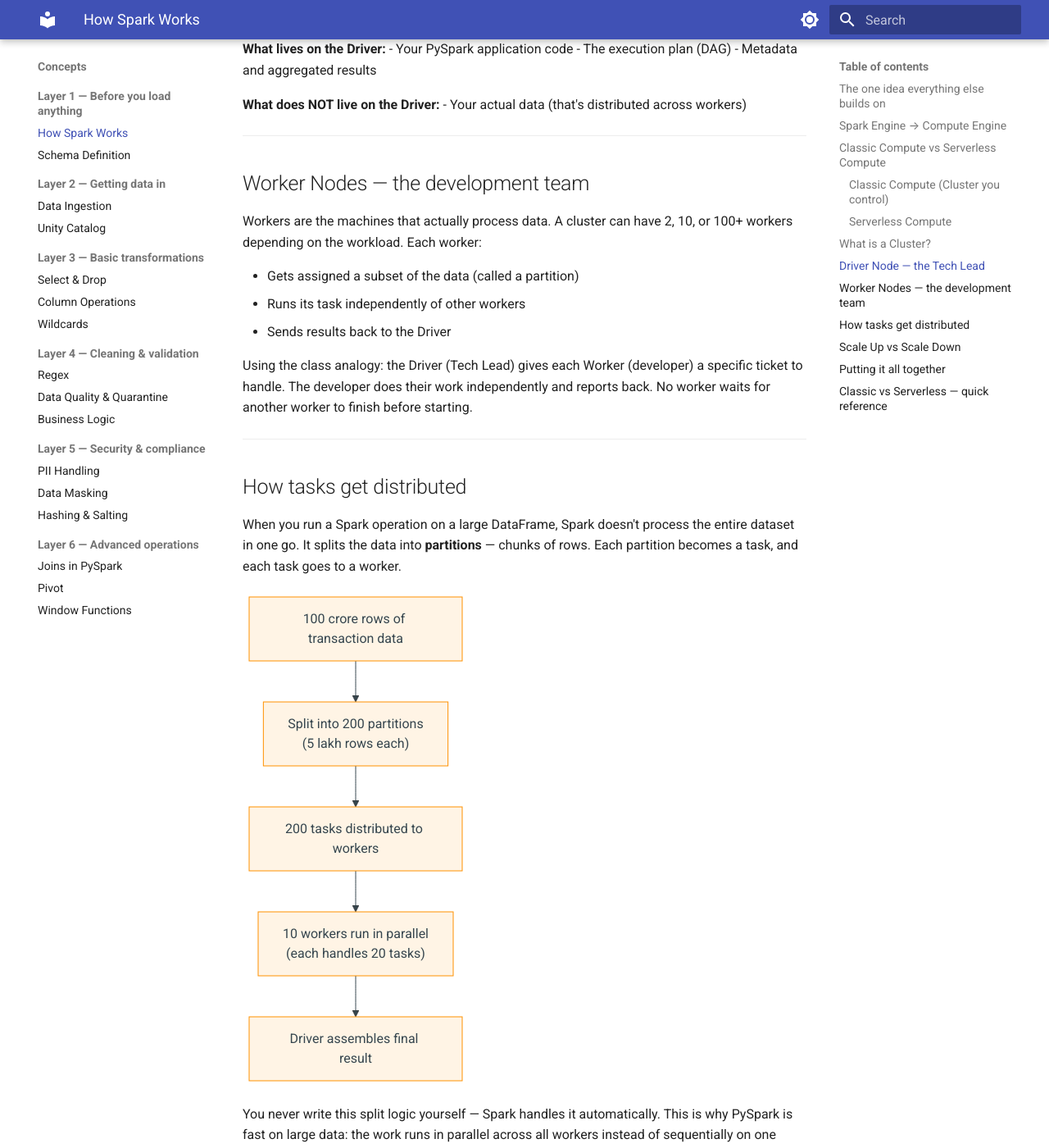
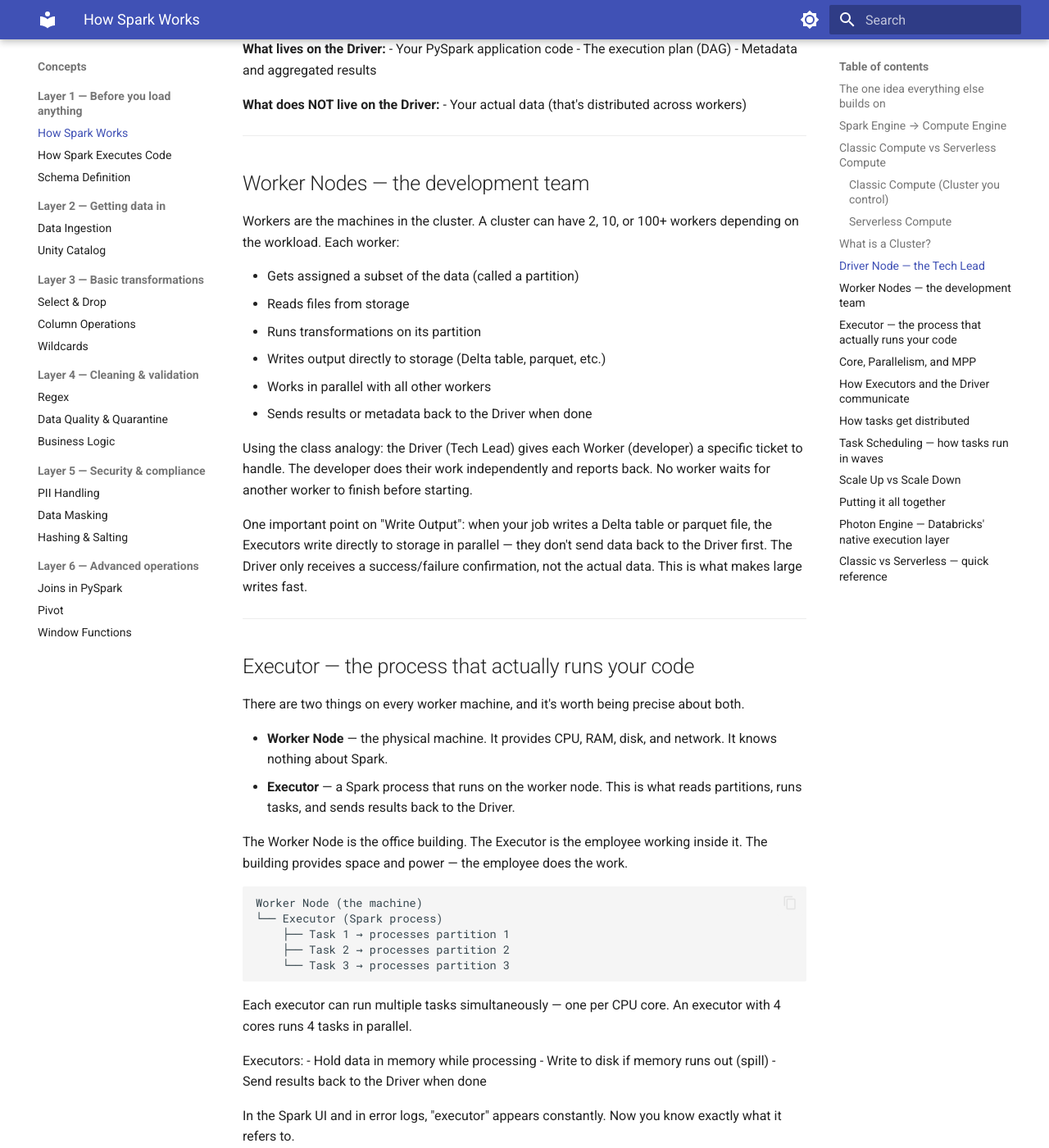
Before and after one commit to saidev-pbi-fabric/pyspark-learning-notes, an MkDocs documentation site: the page built from docs/concepts/spark-architecture.md, in a window 1280 px wide and 1400 px high, scrolled down 3039 px. Shown: the whole window at 82% size. Built offline with MkDocs 1.6.1 and Material for MkDocs 9.7.7, drawn with Linux system fonts in a browser that asks for light colours; some of the changed text lies outside the part shown.

Commit message:
Add Spark execution model page and expand architecture concepts
New page: spark-execution-model.md
- SparkSession and SparkContext — entry points and what they are
- Lazy evaluation — why transformations don't run until an action is called
- Transformations vs Actions — exhaustive reference list with identification rules
- Narrow vs Wide Transformations — what causes a shuffle and what doesn't
- explain() command — how to read the physical plan and spot shuffles
- coalesce vs repartition — partition control, output file count, Free Edition use case
- Job, In-Memory Processing, Spill to Disk

Updated: spark-architecture.md
- Added Executor section — Worker Node vs Executor distinction
- Added Core, Parallelism, MPP — how parallel task execution works
- Added Executor↔Driver communication — how status and results flow back
- Added Task Scheduling (waves) — how tasks run in batches across available cores
- Updated Worker section — explicit list including Read files, Write Output, Work in parallel
- Added Photon Engine section — Databricks native C++ execution layer

Updated: mkdocs.yml
- Added spark-execution-model.md to Layer 1 nav

````diff
--- a/docs/concepts/spark-architecture.md
+++ b/docs/concepts/spark-architecture.md
@@ -127,13 +127,90 @@
 
 ## Worker Nodes — the development team
 
-Workers are the machines that actually process data. A cluster can have 2, 10, or 100+ workers depending on the workload. Each worker:
+Workers are the machines in the cluster. A cluster can have 2, 10, or 100+ workers depending on the workload. Each worker:
 
 - Gets assigned a subset of the data (called a partition)
-- Runs its task independently of other workers
-- Sends results back to the Driver
+- Reads files from storage
+- Runs transformations on its partition
+- Writes output directly to storage (Delta table, parquet, etc.)
+- Works in parallel with all other workers
+- Sends results or metadata back to the Driver when done
 
 Using the class analogy: the Driver (Tech Lead) gives each Worker (developer) a specific ticket to handle. The developer does their work independently and reports back. No worker waits for another worker to finish before starting.
+
+One important point on "Write Output": when your job writes a Delta table or parquet file, the Executors write directly to storage in parallel — they don't send data back to the Driver first. The Driver only receives a success/failure confirmation, not the actual data. This is what makes large writes fast.
+
+---
+
+## Executor — the process that actually runs your code
+
+There are two things on every worker machine, and it's worth being precise about both.
+
+- **Worker Node** — the physical machine. It provides CPU, RAM, disk, and network. It knows nothing about Spark.
+- **Executor** — a Spark process that runs on the worker node. This is what reads partitions, runs tasks, and sends results back to the Driver.
+
+The Worker Node is the office building. The Executor is the employee working inside it. The building provides space and power — the employee does the work.
+
+```
+Worker Node (the machine)
+└── Executor (Spark process)
+    ├── Task 1 → processes partition 1
+    ├── Task 2 → processes partition 2
+    └── Task 3 → processes partition 3
+```
+
+Each executor can run multiple tasks simultaneously — one per CPU core. An executor with 4 cores runs 4 tasks in parallel.
+
+Executors:
+- Hold data in memory while processing
+- Write to disk if memory runs out (spill)
+- Send results back to the Driver when done
+
+In the Spark UI and in error logs, "executor" appears constantly. Now you know exactly what it refers to.
+
+---
+
+## Core, Parallelism, and MPP
+
+A **core** is a CPU slot on an executor. One core runs one task at a time.
+
+If an executor has 4 cores, it runs 4 tasks simultaneously. 10 executors × 4 cores = 40 tasks running in parallel across the cluster.
+
+```
+10 executors × 4 cores = 40 parallel tasks
+200 partitions ÷ 40 cores = 5 waves to complete the job
+```
+
+This is what **Massively Parallel Processing (MPP)** means in practice. Large data gets split into many partitions. Each partition becomes a task. Tasks run simultaneously across all available cores. More cores = faster job.
+
+| Term | What it means |
+|------|--------------|
+| Core | One CPU slot — runs one task at a time |
+| Parallelism | Number of tasks running simultaneously across all cores |
+| MPP | Processing large data by splitting into partitions and running them in parallel |
+
+The cluster sizing question — "how many workers do I need?" — comes down to: how many cores do I need running in parallel to finish this job in an acceptable time?
+
+---
+
+## How Executors and the Driver communicate
+
+The Driver doesn't just hand out tasks and forget. There's constant back-and-forth:
+
+- Driver assigns tasks to Executors
+- Executors send status updates back to the Driver as tasks run
+- When a task completes, the Executor sends results back to the Driver
+- If a task fails, the Executor reports the failure — the Driver decides whether to retry
+
+```mermaid
+flowchart LR
+    D["Driver"] -->|"assigns tasks"| E["Executors"]
+    E -->|"status updates + results"| D
+    E -->|"task failure"| D
+    D -->|"retry or abort"| E
+```
+
+This communication happens over the network. It's also why the Driver should never do heavy computation itself — it's too busy coordinating.
 
 ---
 
@@ -152,6 +229,27 @@
 ```
 
 You never write this split logic yourself — Spark handles it automatically. This is why PySpark is fast on large data: the work runs in parallel across all workers instead of sequentially on one machine.
+
+---
+
+## Task Scheduling — how tasks run in waves
+
+When a Job has more tasks than available cores, Spark doesn't wait for everything to be ready. It schedules in **waves** — the first batch fills all available cores, and as each task completes, the next one is immediately assigned.
+
+```mermaid
+flowchart TD
+    A["200 tasks · 40 cores available"]
+    B["Wave 1: tasks 1–40 run simultaneously"]
+    C["Wave 2: tasks 41–80 run"]
+    D["Wave 3: tasks 81–120 run"]
+    E["... continues until all 200 tasks done"]
+    F["Driver assembles final result"]
+    A --> B --> C --> D --> E --> F
+```
+
+This is why adding more cores (bigger cluster) speeds up a job — each wave processes more tasks, so fewer waves are needed to finish.
+
+The Driver manages this scheduling. It tracks which executors are free and assigns the next task as soon as a core becomes available. You can see each wave in the Spark UI as a set of tasks running at the same time.
 
 ---
 
@@ -196,6 +294,37 @@
 
 ---
 
+## Photon Engine — Databricks' native execution layer
+
+When you open the Spark UI or look at a physical plan in Databricks, you'll see references to **Photon**. This is Databricks' own query engine that sits underneath your PySpark code.
+
+Standard Apache Spark runs on the JVM (Java Virtual Machine) and processes data row by row. Photon is rewritten in C++ and processes data in column-batches — much lower overhead, significantly faster for SQL and DataFrame operations.
+
+```
+Your PySpark code
+      ↓
+Databricks Runtime
+      ↓
+Photon Engine (C++)   ← replaces standard Spark JVM execution
+      ↓
+Results
+```
+
+**What this means for you:**
+
+- You write nothing differently — same PySpark code, same DataFrame API
+- Photon runs automatically when available. No configuration needed.
+- In the Spark UI, operations show as "Photon" or fall back to standard Spark labels — you can see per-operation which engine ran it
+- Not every operation uses Photon — Python UDFs and some streaming operations fall back to standard Spark
+
+**Why it matters:**
+
+If you're comparing job times between Databricks and another Spark environment, Photon is part of why Databricks is faster. It's not a Spark improvement — it's a Databricks layer on top.
+
+Available on Databricks Runtime 9.1+ including Free Edition on compatible cluster types.
+
+---
+
 ## Classic vs Serverless — quick reference
 
 | | Classic Compute | Serverless Compute |
--- a/mkdocs.yml
+++ b/mkdocs.yml
@@ -45,6 +45,7 @@
   - Concepts:
     - Layer 1 — Before you load anything:
       - How Spark Works: concepts/spark-architecture.md
+      - How Spark Executes Code: concepts/spark-execution-model.md
       - Schema Definition: concepts/schema-definition.md
     - Layer 2 — Getting data in:
       - Data Ingestion: concepts/data-ingestion.md
````
Also changed, not shown: docs/concepts/spark-execution-model.md (added, +403 -0 lines).
